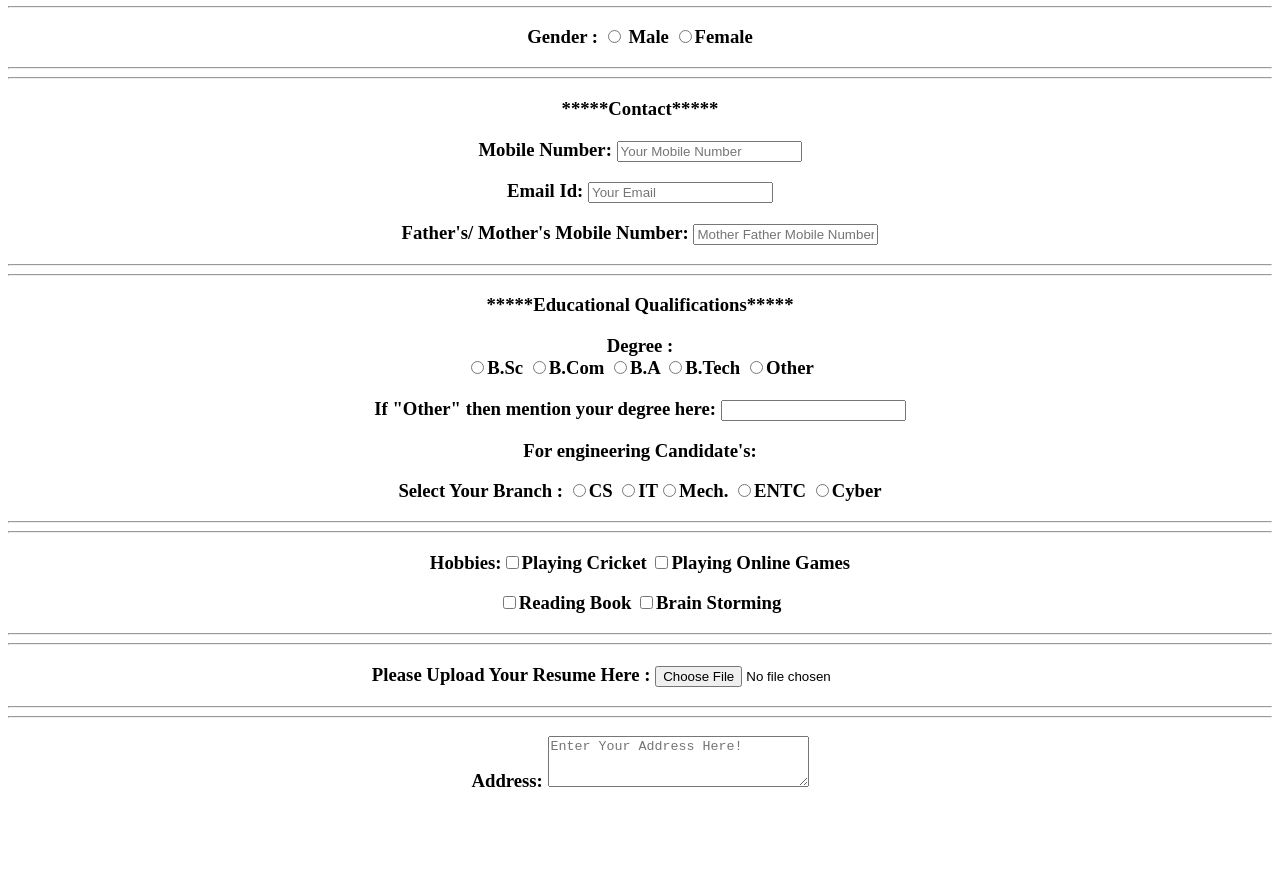
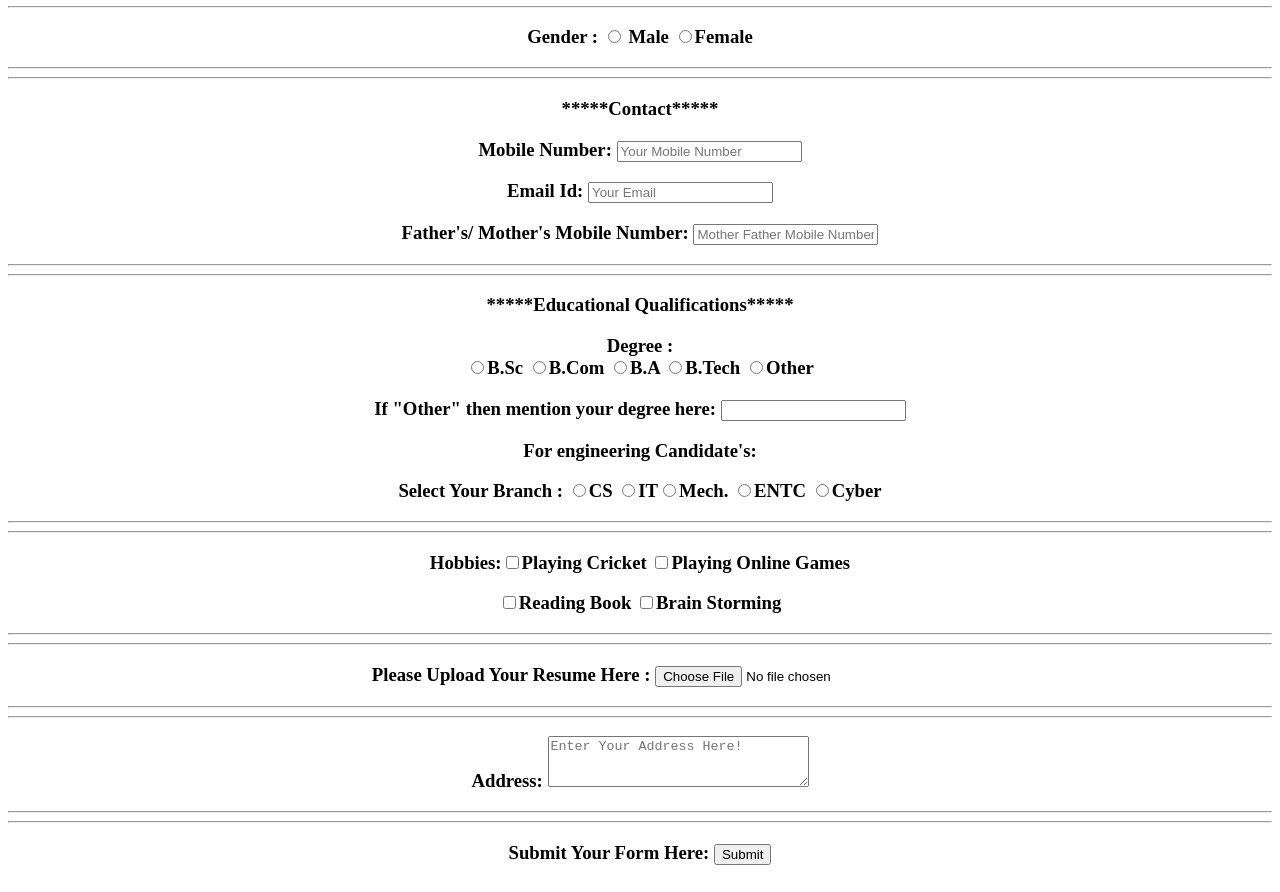
Before and after one commit to Rohit-R-Bhilare/html_projects, a plain HTML site: page index.html in a window 1280 px wide. Shown: the part 191-1083 px from the top of the page. Before the commit the page ends 1010 px from the top, so only its background shows below. Drawn offline with Linux system fonts and the light colour scheme.

Commit message:
Update index.html

```diff
--- a/index.html
+++ b/index.html
@@ -33,6 +33,8 @@
     <h3 align="center">Please Upload Your Resume Here :  <input type="file" id="myFile" name="filename"></h3>
     <hr><hr>
     <h3 align="center">Address: <textarea name="Address" id="Address" cols="30" rows="3" placeholder="Enter Your Address Here!"></textarea></h3>
+    <hr><hr>
+    <h3 align="center">Submit Your Form Here: <input type="submit"></h3>
     </form>
     </div>
 </body>
```
